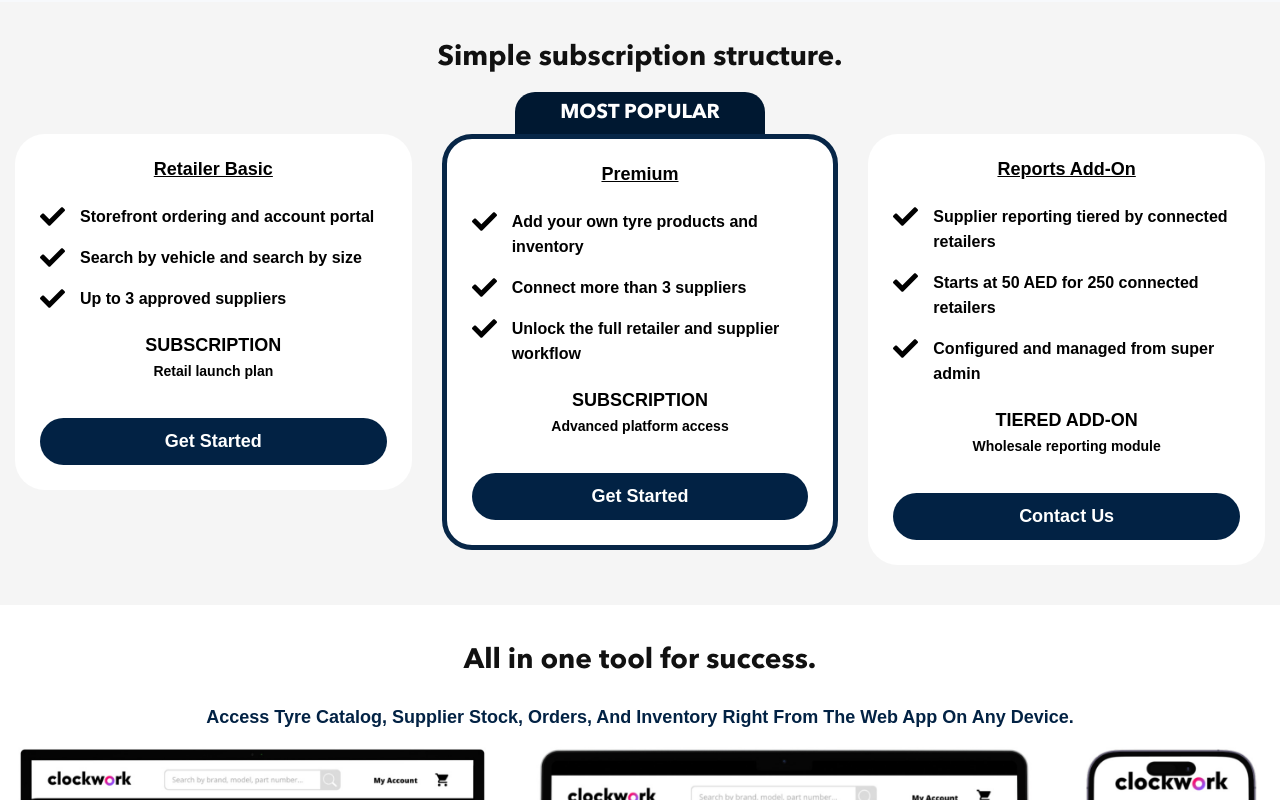
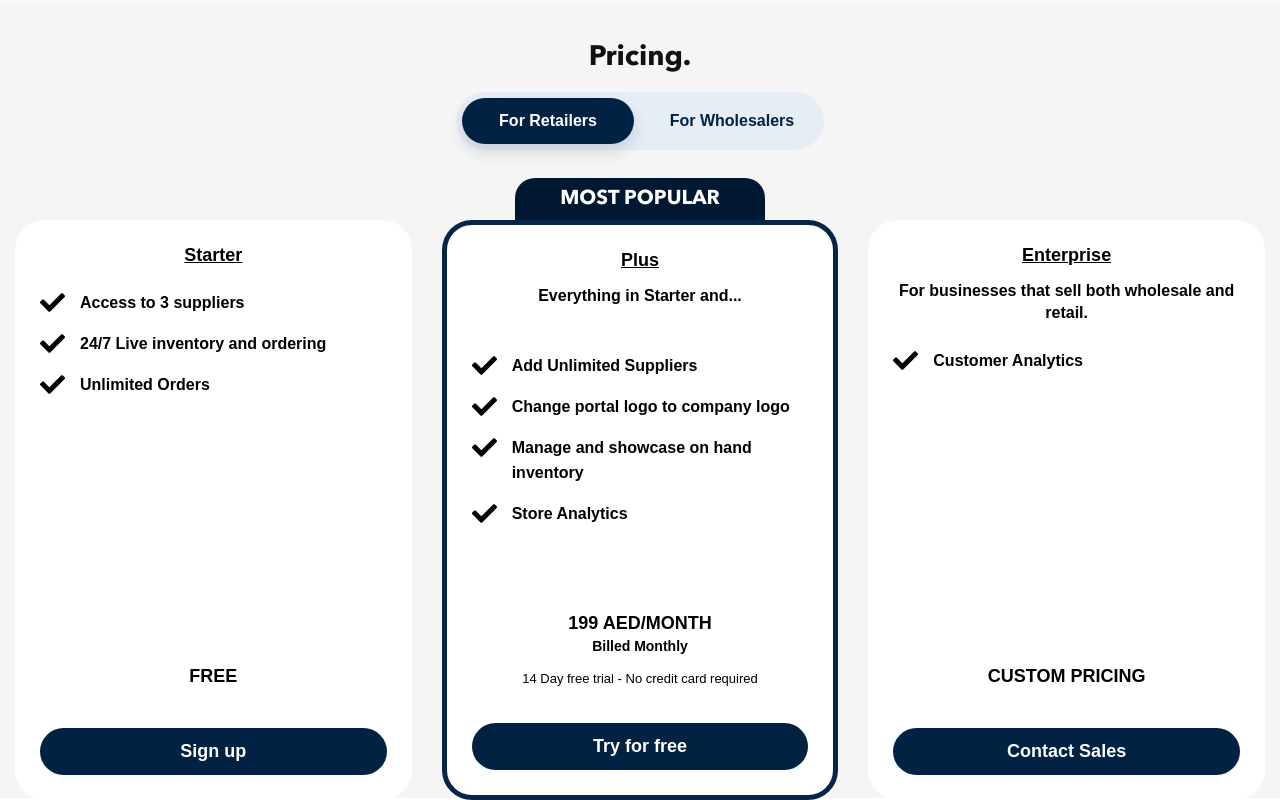
Before and after one commit to dev-hub-stack/clockwork-tyres-storefront, an Angular app: page / in a window 1280 px wide. Shown: the part 1560-2360 px from the top of the page. Built offline with nearby package versions, Linux system fonts and the light colour scheme; no server answers.

Commit message:
Align storefront pricing plans with George pricing

```diff
--- a/src/app/features/auth/register-page.component.html
+++ b/src/app/features/auth/register-page.component.html
@@ -46,6 +46,13 @@
               <p class="register-intro">
                 Set up a retailer, supplier, or combined business account for the counter-only Clockwork Tyres launch.
               </p>
+
+              @if (enterpriseRequested()) {
+                <div class="submit-banner submit-banner-info" data-testid="enterprise-guidance">
+                  Enterprise and custom pricing are configured manually after sales approval. Submit the business
+                  account request here and super admin can finish the custom entitlements.
+                </div>
+              }
 
               @if (submitSuccess()) {
                 <div class="submit-banner submit-banner-success">
@@ -139,7 +146,12 @@
                 <div class="register-radio-row">
                   @for (role of roleOptions; track role.value) {
                     <label class="radio-style">
-                      <input type="radio" formControlName="accountMode" [value]="role.value" />
+                      <input
+                        type="radio"
+                        formControlName="accountMode"
+                        [value]="role.value"
+                        [attr.data-testid]="'register-account-mode-' + role.value"
+                      />
                       <span>
                         <strong>{{ role.label }}</strong>
                         <small>{{ role.note }}</small>
@@ -149,13 +161,17 @@
                 </div>
 
                 <p class="label">Plan preference</p>
-                <select formControlName="planPreference" class="form-control custom-input register-select">
+                <select
+                  formControlName="planPreference"
+                  class="form-control custom-input register-select"
+                  data-testid="register-plan-select"
+                >
                   @for (plan of displayedPlanOptions; track plan.value) {
                     <option [value]="plan.value">{{ plan.label }}</option>
                   }
                 </select>
                 @if (selectedPlanNote) {
-                  <p class="small-text register-links">{{ selectedPlanNote }}</p>
+                  <p class="small-text register-links" data-testid="register-plan-note">{{ selectedPlanNote }}</p>
                 }
 
                 <p class="label">{{ uploadLabel }}</p>
--- a/src/app/features/auth/register-page.component.scss
+++ b/src/app/features/auth/register-page.component.scss
@@ -209,6 +209,12 @@
   background: #eefaf2;
   border: 1px solid #b9e0c3;
   color: #1c5c2f;
+}
+
+.submit-banner-info {
+  background: #eef5ff;
+  border: 1px solid #b6cbf2;
+  color: #143969;
 }
 
 .submit-banner-error {
--- a/src/app/features/auth/register-page.component.ts
+++ b/src/app/features/auth/register-page.component.ts
@@ -92,8 +92,8 @@ export class RegisterPageComponent {
     both: [
       {
         value: 'premium',
-        label: 'Paid Subscription Required',
-        note: 'Combined retailer + wholesaler accounts cannot stay on the free plan.'
+        label: 'Premium (199 AED / Month)',
+        note: 'Combined retailer + wholesaler account with retail sales portal, procurement module, and store analytics.'
       }
     ]
   };
@@ -105,6 +105,7 @@ export class RegisterPageComponent {
   protected readonly isSubmitting = signal(false);
   protected readonly isInteractive = signal(false);
   protected readonly selectedDocumentName = signal<string>('');
+  protected readonly enterpriseRequested = signal(false);
 
   protected readonly form = this.formBuilder.group({
     businessName: ['', [Validators.required, Validators.maxLength(100)]],
@@ -235,11 +236,19 @@ export class RegisterPageComponent {
   }
 
   private hydrateQueryDefaults(): void {
+    const requestedMode = this.activatedRoute.snapshot.queryParamMap.get('mode');
     const requestedPlan = this.activatedRoute.snapshot.queryParamMap.get('plan');
+    const enterpriseRequested = this.activatedRoute.snapshot.queryParamMap.get('enterprise');
+
+    if (requestedMode === 'retailer' || requestedMode === 'supplier' || requestedMode === 'both') {
+      this.form.controls.accountMode.setValue(requestedMode);
+    }
 
     if (requestedPlan === 'premium-plan' || requestedPlan === 'premium') {
       this.form.controls.planPreference.setValue('premium');
     }
+
+    this.enterpriseRequested.set(enterpriseRequested === '1' || enterpriseRequested === 'true');
   }
 
   private syncPlanPreferenceWithAccountMode(accountMode: BusinessAccountMode): void {
--- a/src/app/features/home/home-shell.component.html
+++ b/src/app/features/home/home-shell.component.html
@@ -155,55 +155,72 @@
     <div class="container">
       <div class="row">
         <div class="col-md-12">
-          <h3 class="title-two text-center">Simple subscription structure.</h3>
+          <h3 class="title-two text-center">Pricing.</h3>
+          <div class="pricing-audience-switch" role="tablist" aria-label="Pricing audience">
+            @for (audience of pricingAudiences; track audience.value) {
+              <button
+                type="button"
+                class="pricing-audience-switch__button"
+                [class.pricing-audience-switch__button--active]="pricingAudience() === audience.value"
+                [attr.aria-selected]="pricingAudience() === audience.value"
+                [attr.data-testid]="'pricing-audience-' + audience.value"
+                (click)="setPricingAudience(audience.value)"
+              >
+                {{ audience.label }}
+              </button>
+            }
+          </div>
         </div>
       </div>
     </div>
 
-    <div class="container-fluid">
+    <div class="container-fluid" data-testid="pricing-section">
       <div class="row">
-        <div class="col-md-12 col-lg-4">
-          <div class="pricing-box starter-box">
-            <h5>Retailer Basic</h5>
-            <ul>
-              <li>Storefront ordering and account portal</li>
-              <li>Search by vehicle and search by size</li>
-              <li>Up to 3 approved suppliers</li>
-            </ul>
-            <h6>Subscription</h6>
-            <span>Retail launch plan</span>
-            <a routerLink="/register" class="btn">Get Started</a>
+        @for (plan of displayedPricingPlans; track plan.slug) {
+          <div class="col-md-12 col-lg-4">
+            @if (plan.isPopular) {
+              <div class="popular-box">MOST POPULAR</div>
+            }
+
+            <div
+              class="pricing-card"
+              [class.pricing-card--popular]="plan.isPopular"
+              [class.pricing-card--offset]="!plan.isPopular"
+              [attr.data-testid]="'pricing-card-' + pricingAudience() + '-' + plan.slug"
+            >
+              <h5>{{ plan.title }}</h5>
+
+              @if (plan.subtitle) {
+                <p class="pricing-card__subtitle">{{ plan.subtitle }}</p>
+              }
+
+              <ul>
+                @for (feature of plan.features; track feature) {
+                  <li>{{ feature }}</li>
+                }
+              </ul>
+
+              <div class="pricing-card__price-block">
+                <strong>{{ plan.priceLabel }}</strong>
+                @if (plan.billingNote) {
+                  <span>{{ plan.billingNote }}</span>
+                }
+              </div>
+
+              @if (plan.isPopular) {
+                <p class="pricing-card__trial-note">14 Day free trial - No credit card required</p>
+              }
+
+              <a
+                routerLink="/register"
+                [queryParams]="plan.queryParams"
+                class="btn"
+              >
+                {{ plan.ctaLabel }}
+              </a>
+            </div>
           </div>
-        </div>
-
-        <div class="col-md-12 col-lg-4">
-          <div class="popular-box">MOST POPULAR</div>
-          <div class="pricing-box plus-box">
-            <h5>Premium</h5>
-            <ul>
-              <li>Add your own tyre products and inventory</li>
-              <li>Connect more than 3 suppliers</li>
-              <li>Unlock the full retailer and supplier workflow</li>
-            </ul>
-            <h6>Subscription</h6>
-            <span>Advanced platform access</span>
-            <a routerLink="/register" class="btn">Get Started</a>
-          </div>
-        </div>
-
-        <div class="col-md-12 col-lg-4">
-          <div class="pricing-box pre-box">
-            <h5>Reports Add-On</h5>
-            <ul>
-              <li>Supplier reporting tiered by connected retailers</li>
-              <li>Starts at 50 AED for 250 connected retailers</li>
-              <li>Configured and managed from super admin</li>
-            </ul>
-            <h6>Tiered Add-On</h6>
-            <span>Wholesale reporting module</span>
-            <a routerLink="/register" class="btn">Contact Us</a>
-          </div>
-        </div>
+        }
       </div>
     </div>
   </section>
--- a/src/app/features/home/home-shell.component.scss
+++ b/src/app/features/home/home-shell.component.scss
@@ -222,13 +222,47 @@
     margin-bottom: 16px;
   }
 
-  .pricing-box {
+  .pricing-audience-switch {
+    display: inline-flex;
+    align-items: center;
+    justify-content: center;
+    gap: 12px;
+    margin: 0 auto 28px;
+    padding: 6px;
+    border-radius: 999px;
+    background: #e7edf5;
+  }
+
+  .pricing-audience-switch__button {
+    min-width: 172px;
+    min-height: 46px;
+    padding: 0 22px;
+    border: 0;
+    border-radius: 999px;
+    background: transparent;
+    color: #022244;
+    font-family: $primaryfont;
+    font-size: 16px;
+    font-weight: 700;
+    line-height: 1;
+  }
+
+  .pricing-audience-switch__button--active {
+    background: #022244;
+    color: #fff;
+    box-shadow: 0 8px 16px rgba(2, 34, 68, 0.14);
+  }
+
+  .pricing-card {
     border-radius: 30px;
     background: #fff;
     padding: 25px;
+    min-height: 100%;
+    display: flex;
+    flex-direction: column;
 
     @media screen and (max-width: 991px) {
-      max-width: 300px;
+      max-width: 340px;
       margin: 0 auto;
     }
 
@@ -242,15 +276,32 @@
       margin-bottom: 1.5rem;
     }
 
-    h6 {
+    .pricing-card__subtitle {
+      min-height: 3rem;
+      color: #000;
+      font-family: $primaryfont;
+      font-size: 16px;
+      font-weight: 700;
+      line-height: 1.35;
+      margin: -0.625rem 0 1.25rem;
+    }
+
+    .pricing-card__price-block {
+      margin-top: auto;
+      padding-top: 12px;
+      min-height: 86px;
+      display: flex;
+      flex-direction: column;
+      align-items: center;
+      justify-content: center;
+
+      strong {
         color: #000;
         font-family: $primaryfont;
         font-size: 18px;
         font-weight: 800;
         line-height: normal;
         text-transform: uppercase;
-      margin-bottom: 0;
-      margin-top: 1.5rem;
       }
 
       span {
@@ -260,7 +311,18 @@
         font-weight: 600;
         line-height: normal;
         display: inline-block;
-      min-height: 2.5rem;
+        margin-top: 4px;
+      }
+    }
+
+    .pricing-card__trial-note {
+      min-height: 1.5rem;
+      margin: 0 0 14px;
+      color: #000;
+      font-family: $primaryfont;
+      font-size: 13px;
+      font-weight: 500;
+      line-height: 1.35;
     }
 
     .btn {
@@ -299,12 +361,11 @@
       }
     }
 
-    &.starter-box,
-    &.pre-box {
+    &.pricing-card--offset {
       margin-top: 42px;
     }
 
-    &.plus-box {
+    &.pricing-card--popular {
       border: 5px solid #072647;
     }
   }
@@ -397,6 +458,20 @@
     font-size: 32px;
     line-height: 1.15;
   }
+
+  .pricing-box .pricing-audience-switch {
+    width: 100%;
+    flex-wrap: wrap;
+    border-radius: 24px;
+  }
+
+  .pricing-box .pricing-audience-switch__button {
+    width: 100%;
+  }
+
+  .pricing-box .pricing-card.pricing-card--offset {
+    margin-top: 30px;
+  }
 }
 
 @media (max-width: 767px) {
--- a/src/app/features/home/home-shell.component.ts
+++ b/src/app/features/home/home-shell.component.ts
@@ -1,5 +1,19 @@
-import { Component } from '@angular/core';
+import { Component, signal } from '@angular/core';
 import { RouterLink } from '@angular/router';
+
+type PricingAudience = 'retailer' | 'supplier';
+
+type PricingPlanCard = {
+  slug: string;
+  title: string;
+  subtitle?: string;
+  features: string[];
+  priceLabel: string;
+  billingNote?: string;
+  ctaLabel: string;
+  queryParams: Record<string, string>;
+  isPopular?: boolean;
+};
 
 @Component({
   selector: 'app-home-shell',
@@ -8,4 +22,91 @@ import { RouterLink } from '@angular/router';
   templateUrl: './home-shell.component.html',
   styleUrl: './home-shell.component.scss'
 })
-export class HomeShellComponent {}
+export class HomeShellComponent {
+  protected readonly pricingAudience = signal<PricingAudience>('retailer');
+
+  protected readonly pricingAudiences: Array<{ value: PricingAudience; label: string }> = [
+    { value: 'retailer', label: 'For Retailers' },
+    { value: 'supplier', label: 'For Wholesalers' }
+  ];
+
+  private readonly pricingPlansByAudience: Record<PricingAudience, PricingPlanCard[]> = {
+    retailer: [
+      {
+        slug: 'starter',
+        title: 'Starter',
+        features: ['Access to 3 suppliers', '24/7 Live inventory and ordering', 'Unlimited Orders'],
+        priceLabel: 'FREE',
+        ctaLabel: 'Sign up',
+        queryParams: { mode: 'retailer', plan: 'basic' }
+      },
+      {
+        slug: 'plus',
+        title: 'Plus',
+        subtitle: 'Everything in Starter and...',
+        features: [
+          'Add Unlimited Suppliers',
+          'Change portal logo to company logo',
+          'Manage and showcase on hand inventory',
+          'Store Analytics'
+        ],
+        priceLabel: '199 AED/Month',
+        billingNote: 'Billed Monthly',
+        ctaLabel: 'Try for free',
+        queryParams: { mode: 'retailer', plan: 'premium' },
+        isPopular: true
+      },
+      {
+        slug: 'enterprise',
+        title: 'Enterprise',
+        subtitle: 'For businesses that sell both wholesale and retail.',
+        features: ['Customer Analytics'],
+        priceLabel: 'Custom pricing',
+        ctaLabel: 'Contact Sales',
+        queryParams: { mode: 'both', plan: 'premium', enterprise: '1' }
+      }
+    ],
+    supplier: [
+      {
+        slug: 'starter',
+        title: 'Starter',
+        features: [
+          '24/7 Live inventory and order portal',
+          'Unlimited Orders',
+          'Inventory and product management admin'
+        ],
+        priceLabel: 'FREE',
+        ctaLabel: 'Sign up',
+        queryParams: { mode: 'supplier', plan: 'basic' }
+      },
+      {
+        slug: 'premium',
+        title: 'Premium',
+        subtitle: 'For businesses that sell both wholesale and retail.',
+        features: ['Retail sales portal', 'Procurement module', 'Store Analytics'],
+        priceLabel: '199 AED/Month',
+        billingNote: 'Billed Monthly',
+        ctaLabel: 'Try for free',
+        queryParams: { mode: 'supplier', plan: 'premium' },
+        isPopular: true
+      },
+      {
+        slug: 'enterprise',
+        title: 'Enterprise',
+        subtitle: 'For businesses that sell both wholesale and retail.',
+        features: ['Customer Analytics'],
+        priceLabel: 'Custom pricing',
+        ctaLabel: 'Contact Sales',
+        queryParams: { mode: 'both', plan: 'premium', enterprise: '1' }
+      }
+    ]
+  };
+
+  protected get displayedPricingPlans(): PricingPlanCard[] {
+    return this.pricingPlansByAudience[this.pricingAudience()];
+  }
+
+  protected setPricingAudience(audience: PricingAudience): void {
+    this.pricingAudience.set(audience);
+  }
+}
```
Also changed, not shown: 2 other files (tests, documents, lock files or other folders). Lines whose indentation alone changed are shown as unchanged.
